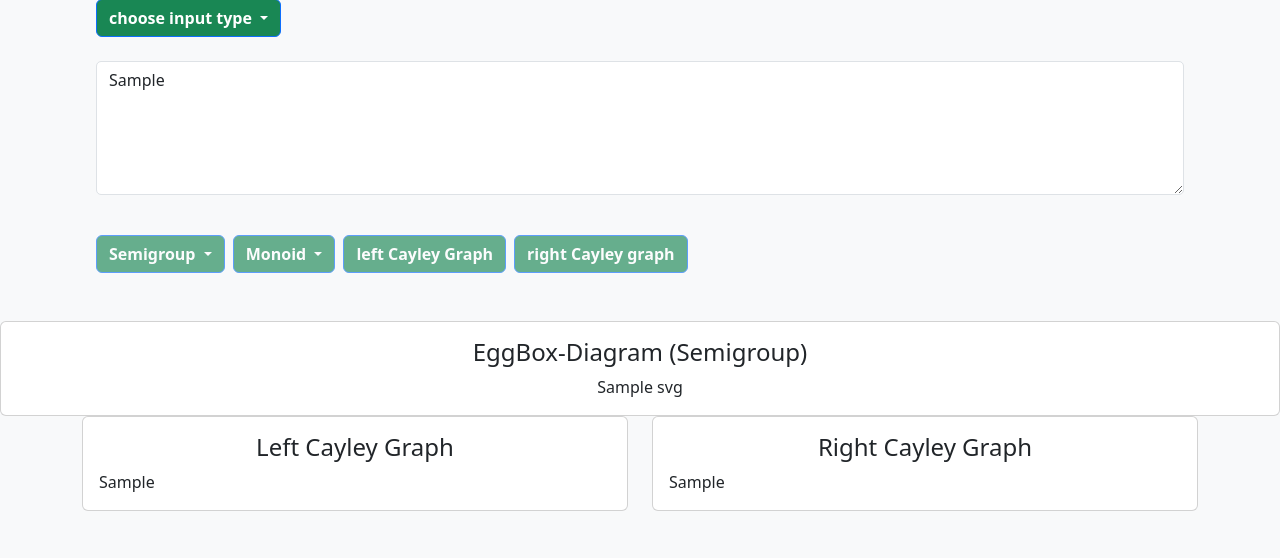
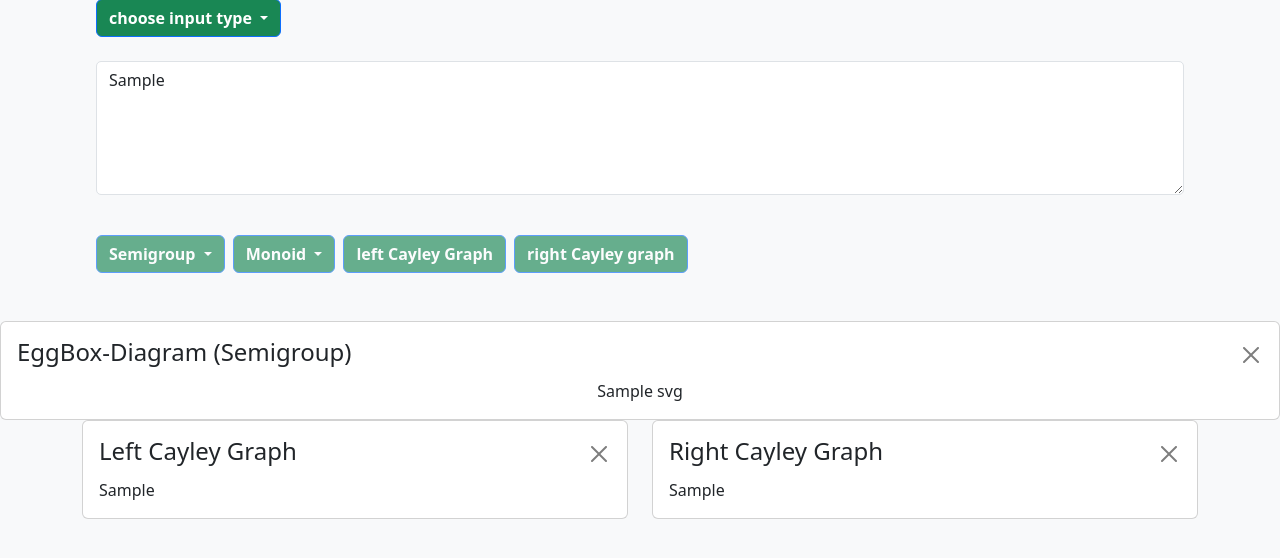
Before and after one commit to HaneenKl/Bachelor-Project, a Flask app: template templates/index.html in a window 1280 px wide. Shown: the part 175-733 px from the top of the page. Run offline with Flask 3, Linux system fonts and the light colour scheme; the template is opened without the code that fills it: most values are stand-ins (such as "Sample title", 1, 10 or a date in 2020); some libraries are stand-ins or nearby versions.

Commit message:
style: close panels if not needed

```diff
--- a/app.py
+++ b/app.py
@@ -48,6 +48,10 @@ def persist_input_from_request():
             "equation",
             "multiplication_table",
             "structure",
+            "hide_equations",
+            "hide_left_cayley",
+            "hide_right_cayley",
+            "hide_eggbox",
         ]:
             session.pop(key, None)
         session["show_equations"] = False
@@ -74,13 +78,25 @@ def home():
         space_mode=session.get("last_space_mode", "off"),
         multiplication_table=session.get("multiplication_table"),
         last_mode=session.get("last_mode"),
-        structure = session.get("structure", "semigroup"),
+        structure=session.get("structure", "semigroup"),
+        hide_equations=session.get("hide_equations", False),
+        hide_left_cayley=session.get("hide_left_cayley", False),
+        hide_right_cayley=session.get("hide_right_cayley", False),
+        hide_eggbox=session.get("hide_eggbox", False),
     )
 
 
 @app.route("/docs")
 def docs():
     return render_template("docs.html")
+
+
+@app.route("/hide/<panel>", methods=["POST"])
+def hide_panel(panel):
+    allowed = {"equations", "left_cayley", "right_cayley", "eggbox"}
+    if panel in allowed:
+        session[f"hide_{panel}"] = True
+    return redirect("/")
 
 
 @app.route("/clear_history", methods=["POST"])
@@ -140,6 +156,7 @@ def eggbox():
         else:
             svg = sg.visualize_syntactic_semigroup(min_dfa)
         session["eggbox_svg"] = svg
+        session.pop("hide_eggbox", None)
         session["error"] = None
     except Exception as e:
         session["error"] = f"Error computing eggbox: {e}"
@@ -154,11 +171,13 @@ def left_cayley():
 
         min_dfa = build_min_dfa_from_session()
         left_svg = cg.left_cayley_graph_svg(min_dfa)
+        session.pop("hide_left_cayley", None)
         session["left_svg"] = left_svg
         session["error"] = None
     except Exception as e:
         session["error"] = f"Error computing left Cayley graph: {e}"
     return redirect("/")
+
 
 @app.route("/right_cayley", methods=["POST"])
 def right_cayley():
@@ -168,12 +187,14 @@ def right_cayley():
 
         min_dfa = build_min_dfa_from_session()
         right_svg = cg.right_cayley_graph_svg(min_dfa)
+        session.pop("hide_right_cayley", None)
         session["right_svg"] = right_svg
         session["error"] = None
     except Exception as e:
         session["error"] = f"Error computing right Cayley graph: {e}"
 
     return redirect("/")
+
 
 @app.route("/equations/show", methods=["POST"])
 def show_equations():
@@ -187,11 +208,13 @@ def show_equations():
         session["show_equations"] = True
         session.pop("equation_result", None)
         session.pop("equation", None)
+        session.pop("hide_equations", None)
         session["error"] = None
     except Exception as e:
         session["error"] = f"Error opening equation UI: {e}"
 
     return redirect("/")
+
 
 def format_results(results):
     output_lines = []
@@ -210,6 +233,7 @@ def format_results(results):
                 line += f", error: {res['error']}"
             output_lines.append(line)
     return "\n".join(output_lines)
+
 
 @app.route("/equations", methods=["POST"])
 def equations():
@@ -238,6 +262,7 @@ def equations():
 
     return redirect("/")
 
+
 @app.route("/multiplication_table", methods=["POST"])
 def multiplication_table():
     try:
--- a/templates/index.html
+++ b/templates/index.html
@@ -231,10 +231,16 @@
         </p>
     </div>
 </div>
-<div class="col {% if not svg %}invisible{% endif %}" id="eggBoxCol">
+<div class="col {% if not svg or hide_eggbox %}d-none{% endif %}" id="eggBoxCol">
     <div class="card">
         <div class="card-body text-center" id="eggBoxCard">
-            <h4 class="card-title" style="text-align: center;">EggBox-Diagram ({{ structure | default('Semigroup') | title }})</h4>
+            <div class="d-flex justify-content-between align-items-center mb-1">
+                <h4 class="card-title" style="text-align: center;">EggBox-Diagram
+                    ({{ structure | default('Semigroup') | title }})</h4>
+                <form method="POST" action="/hide/eggbox">
+                    <button type="submit" class="btn-close" aria-label="Close"></button>
+                </form>
+            </div>
             {% if svg %}
                 {{ svg | safe }}
             {% endif %}
@@ -243,20 +249,30 @@
 </div>
 <div class="container">
     <div class="row" id="cayleyRow">
-        <div class="col-md-6 {% if not left_svg %}d-none{% endif %}">
+        <div class="col-md-6 {% if not left_svg or hide_left_cayley %}d-none{% endif %}" id="leftCayleyCol">
             <div class="card">
                 <div class="card-body" id="leftCayleyCard">
+                    <div class="d-flex justify-content-between align-items-center mb-1">
                         <h4 class="card-title" style="text-align: center;">Left Cayley Graph</h4>
+                        <form method="POST" action="/hide/left_cayley">
+                            <button type="submit" class="btn-close" aria-label="Close"></button>
+                        </form>
+                    </div>
                     {% if left_svg %}
                         {{ left_svg | safe }}
                     {% endif %}
                 </div>
             </div>
         </div>
-        <div class="col-md-6 {% if not right_svg %}d-none{% endif %}">
+        <div class="col-md-6 {% if not right_svg or hide_right_cayley %}d-none{% endif %}" id="rightCayleyCol">
             <div class="card">
                 <div class="card-body" id="rightCayleyCard">
+                    <div class="d-flex justify-content-between align-items-center mb-1">
                         <h4 class="card-title" style="text-align: center;">Right Cayley Graph</h4>
+                        <form method="POST" action="/hide/right_cayley">
+                            <button type="submit" class="btn-close" aria-label="Close"></button>
+                        </form>
+                    </div>
                     {% if right_svg %}
                         {{ right_svg | safe }}
                     {% endif %}
@@ -265,10 +281,15 @@
         </div>
     </div>
 </div>
-<div class="col {% if not show_equations %}d-none{% endif %}" id="equationCol">
-    <p style="margin: 50px 50px 0;">check if multiple equations hold ({{ structure | default('Semigroup') | title }})</p>
+<div class="col {% if not show_equations or hide_equations %}d-none{% endif %}" id="equationCol">
+    <div class="d-flex align-items-center" style="margin: 50px 50px 0;">
+        <p style="margin: 50px 50px 0;">check if multiple equations hold
+            ({{ structure | default('Semigroup') | title }})</p>
+        <form method="POST" action="/hide/equations">
+            <button type="submit" class="btn-close" aria-label="Close"></button>
+        </form>
+    </div>
     <form method="POST" action="/equations">
-
         <input type="hidden" name="mode" value="{{ request.form.mode }}">
         <input type="hidden" name="user_input" value="{{ user_input }}">
         <input type="hidden" name="processed_input" value="{{ processed_input }}">
@@ -276,7 +297,8 @@
         <input type="hidden" name="evaluate" value="1">
         <label for="equationInput"></label><textarea id="equationInput" name="equation"
                                                      style="margin: 5px 25px 25px 50px;"
-                                                     placeholder="enter multiple equations here..">{% if equation %}{{ equation }}{% endif %}</textarea>
+                                                     placeholder="enter multiple equations here..">{% if equation %}
+        {{ equation }}{% endif %}</textarea>
         <button class="btn btn-primary" id="checkButton" type="submit"
                 style="background: var(--bs-green);font-weight: bold;">check
         </button>
@@ -291,7 +313,8 @@
 </div>
 
 <div class="position-fixed bottom-0 end-0 p-3" style="z-index: 9999">
-    <div id="copyToast" class="toast align-items-center text-bg-success border-0" role="alert" aria-live="assertive">
+    <div id="copyToast" class="toast align-items-center text-bg-success border-0" role="alert"
+         aria-live="assertive">
         <div class="d-flex">
             <div class="toast-body fw-bold">
                 ✓ Multiplication table copied to clipboard!
```
Lines whose indentation alone changed are shown as unchanged.
